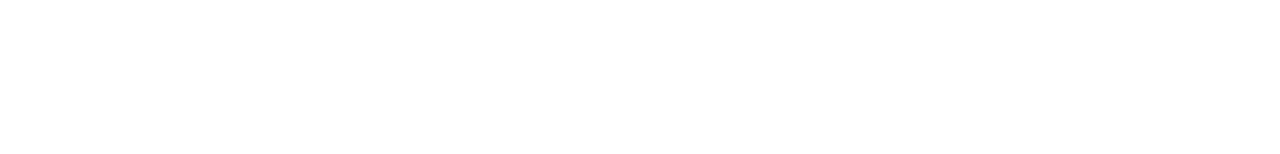
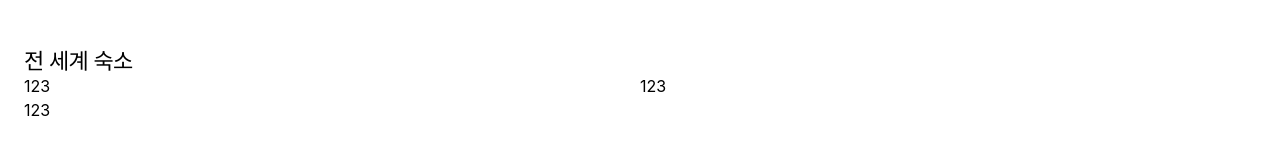
Before and after one commit to taewo/airbnb-clone-spa, a React (Create React App) app: page / in a window 1280 px wide. Shown: the part 2063-2217 px from the top of the page. Built offline with nearby package versions, Linux system fonts and the light colour scheme.

Commit message:
메인화면 전세계 숙소 작업중

```diff
--- a/src/components/LongContentCard.js
+++ b/src/components/LongContentCard.js
@@ -1,10 +1,11 @@
 import React from 'react'
+import { StyledContentCardWrapper } from '../components/styles'
 import '../styles/LongContentCard.css'
 
 const LongContentCard = (props) => {
   return (
     <div className="w-1/2">
-      <div className="longcontentcard_wrap">
+      <StyledContentCardWrapper>
         <div className="longcontentcard_img_wrap rounded-lg">
           <img src={props.imageUrl} alt={props.nation} />
         </div>
@@ -20,7 +21,7 @@
         <div className="longcontentcard_subtitle">
           ★ {props.stats} ({props.reviews})
         </div>
-      </div>
+      </StyledContentCardWrapper>
     </div>
   )
 }
--- /dev/null
+++ b/src/components/SmallContentCard.js
@@ -0,0 +1,11 @@
+import React from 'react'
+
+const SmallContentCard = () => {
+  return (
+    <div className="w-1/2">
+      123
+    </div>
+  )
+}
+
+export default SmallContentCard
--- a/src/components/styles.js
+++ b/src/components/styles.js
@@ -23,3 +23,8 @@
 export const StyledMainContentWrapper = styled.div`
   margin: 40px 0 50px 0;
 `
+
+export const StyledContentCardWrapper = styled.div`
+  padding: 3px;
+  margin-bottom: 15px;
+`
--- a/src/containers/MainContainer.js
+++ b/src/containers/MainContainer.js
@@ -4,6 +4,7 @@
 import MainLookup from './MainLookup'
 import MainPlusLodgment from './MainPlusLodgment'
 import MainAdventure from './MainAdventure'
+import MainWorldLodgment from './MainWorldLodgment'
 import styled from 'styled-components'
 
 const MainContainer = () => {
@@ -18,6 +19,7 @@
         <MainLookup />
         <MainPlusLodgment />
         <MainAdventure />
+        <MainWorldLodgment />
         <br></br>
         <br></br>
         <br></br>
--- /dev/null
+++ b/src/containers/MainWorldLodgment.js
@@ -0,0 +1,25 @@
+import React from 'react'
+import { StyledTitle, StyledSubTitle, StyledMainContentWrapper } from '../components/styles'
+import SmallContentCard from '../components/SmallContentCard'
+
+const MainWorldLodgment = () => {
+  const SmallContentCards = [1, 2, 3].map((data) => {
+    return (
+      <SmallContentCard key={data} />
+    )
+  })
+
+  return (
+    <StyledMainContentWrapper>
+      <StyledTitle>
+        전 세계 숙소
+      </StyledTitle>
+      <div className="flex flex-wrap mb-4">
+        {SmallContentCards}
+      </div>
+    </StyledMainContentWrapper>
+
+  )
+}
+
+export default MainWorldLodgment
--- a/src/styles/LongContentCard.css
+++ b/src/styles/LongContentCard.css
@@ -1,8 +1,3 @@
-.longcontentcard_wrap {
-  padding: 3px;
-  margin-bottom: 15px;
-}
-
 .longcontentcard_img_wrap {
   width: 100%;
   height: 200px;
```
